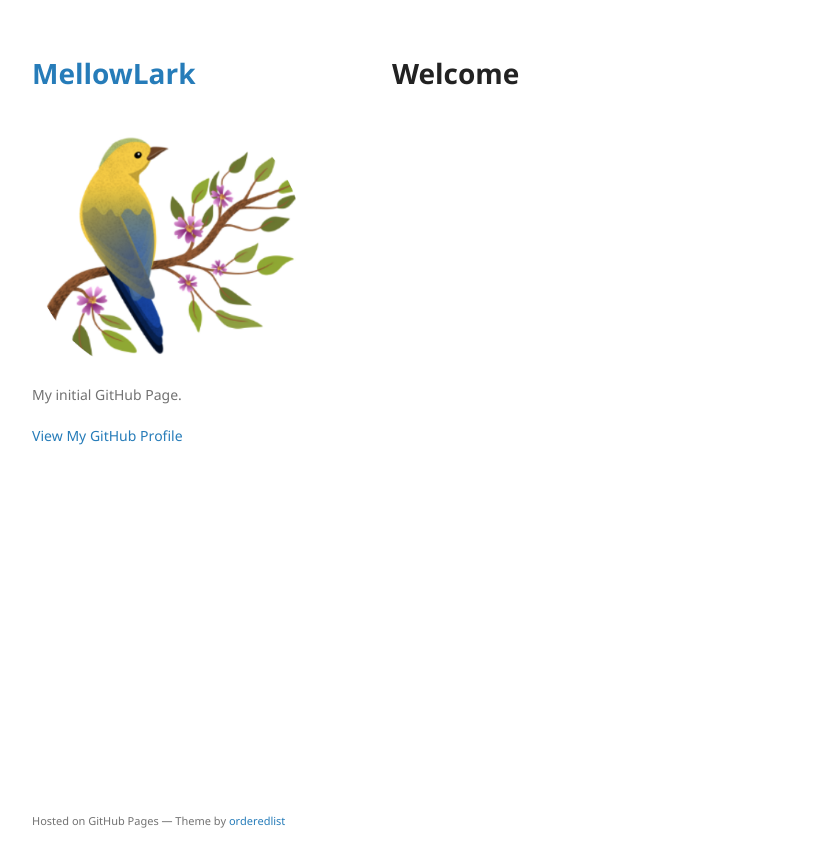
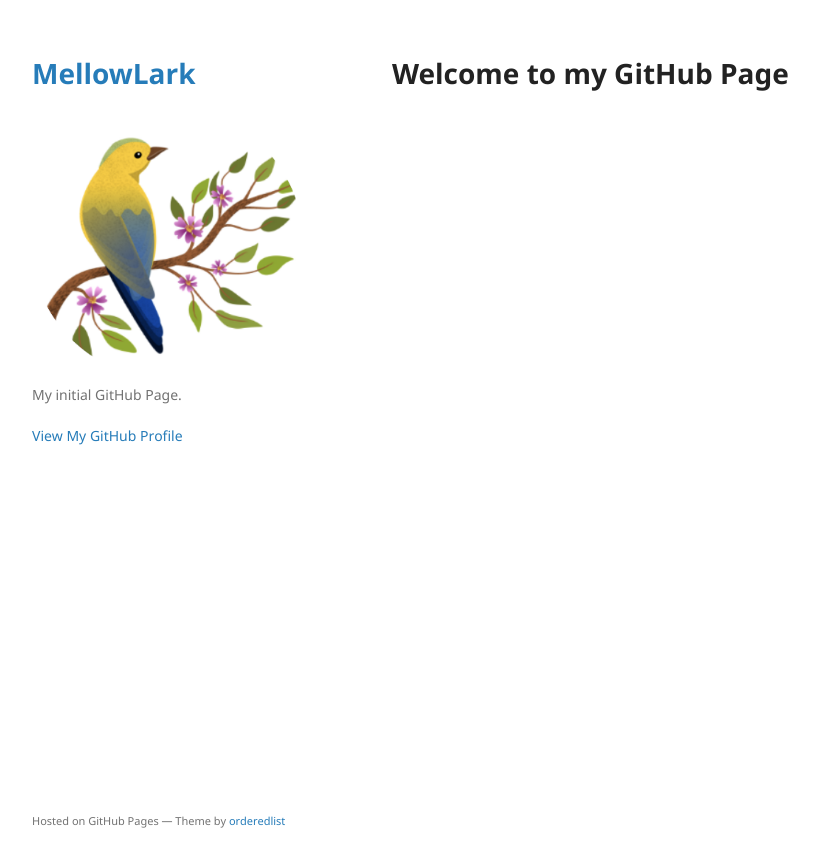
Before and after one commit to mellowlark/mellowlark.github.io, a Jekyll site: the page built from index.md, in a window 1280 px wide. Shown: the top 867 px of the page, without its empty margins (178-997 px from the left). Built offline with Jekyll 4.4.1, drawn with Linux system fonts in a browser that asks for light colours; our own code applies the rules of GitHub Pages for plain Markdown files.

Commit message:
Update index.md

```diff
--- a/index.md
+++ b/index.md
@@ -1 +1 @@
-# Welcome
+# Welcome to my GitHub Page
```
